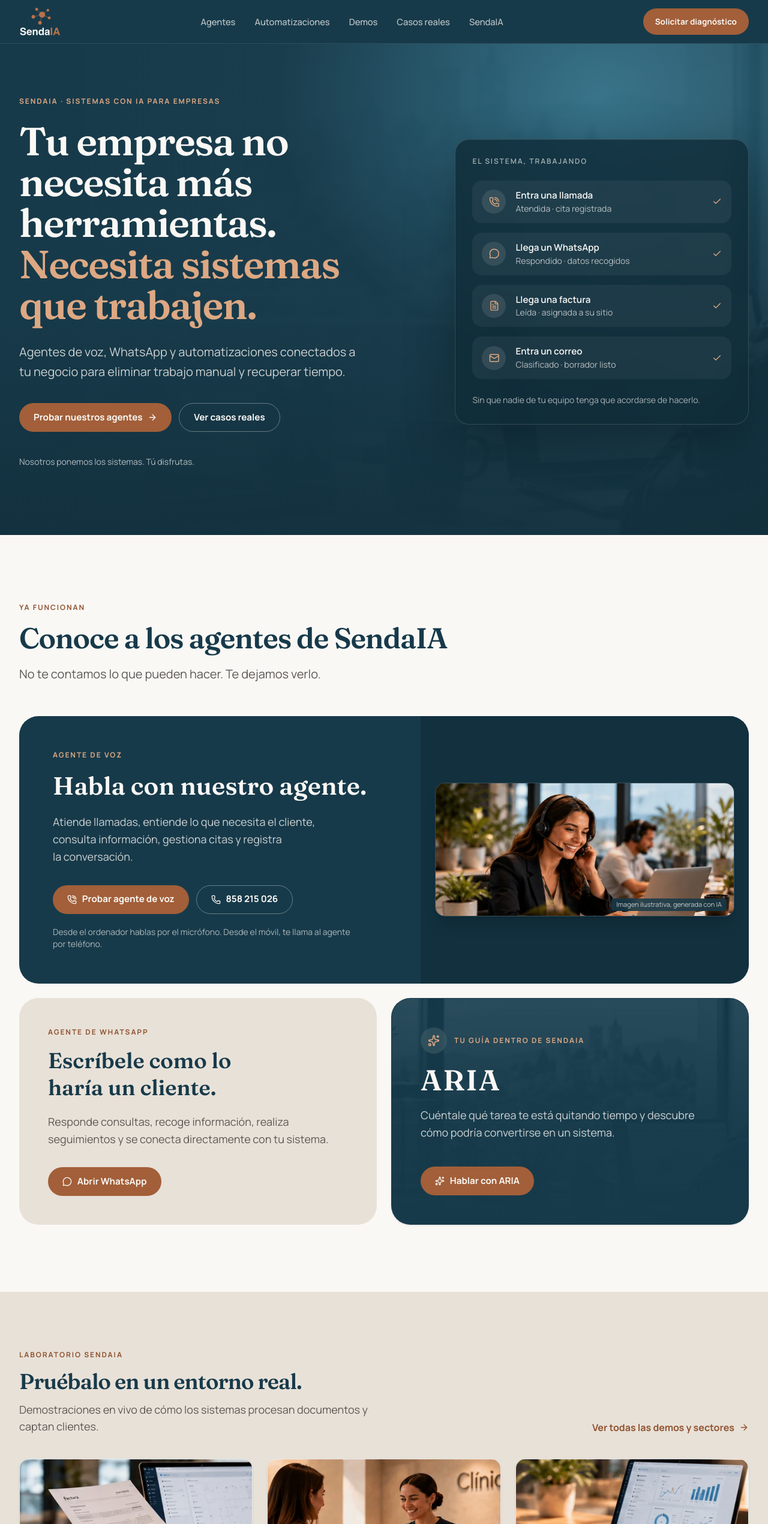
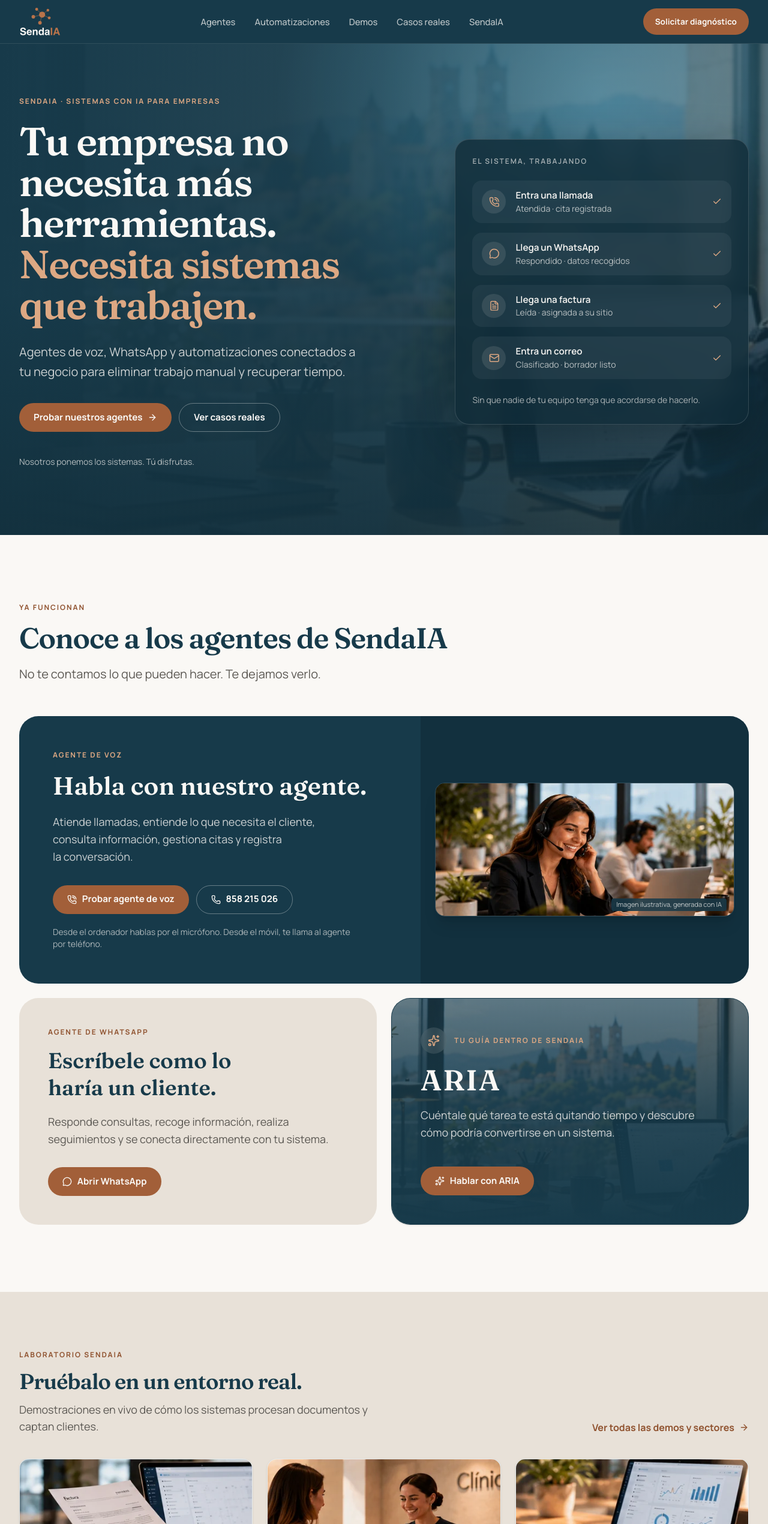
Before and after one commit to jmpazblanes-art/sendaia-web, a Next.js app: page / in a window 1280 px wide. Shown: the top 2541 px of the page at 60% size. Built offline with nearby package versions, Linux system fonts and the light colour scheme.

Commit message:
feat(home): aumentar visibilidad y color de fotos de fondo en hero y ARIA

```diff
--- a/app/page.tsx
+++ b/app/page.tsx
@@ -44,9 +44,9 @@
           unoptimized
           priority
           sizes="100vw"
-          className="pointer-events-none absolute inset-0 h-full w-full object-cover opacity-20 mix-blend-luminosity"
+          className="pointer-events-none absolute inset-0 h-full w-full object-cover opacity-50"
         />
-        <div className="pointer-events-none absolute inset-0 bg-gradient-to-r from-azul via-azul/90 to-azul/60" />
+        <div className="pointer-events-none absolute inset-0 bg-gradient-to-r from-azul via-azul/85 to-azul/35" />
         <HeroFondo />
         <div className="relative mx-auto grid max-w-7xl items-center gap-12 px-5 pb-20 pt-32 sm:px-8 sm:pt-40 lg:grid-cols-[1.15fr_0.85fr] lg:gap-16 lg:pb-28">
           <div>
@@ -170,9 +170,9 @@
                 width={FOTOS.oficina.ancho}
                 height={FOTOS.oficina.alto}
                 unoptimized
-                className="absolute inset-0 h-full w-full object-cover opacity-25 mix-blend-luminosity"
+                className="absolute inset-0 h-full w-full object-cover opacity-50"
               />
-              <div className="absolute inset-0 bg-gradient-to-t from-azul via-azul/90 to-azul/60" />
+              <div className="absolute inset-0 bg-gradient-to-t from-azul via-azul/80 to-azul/30" />
               <div className="relative z-10 flex items-center gap-3">
                 <span className="flex h-11 w-11 items-center justify-center rounded-full bg-roto/10 text-cobre-claro backdrop-blur-sm">
                   <Sparkles className="h-5 w-5" aria-hidden />
```
